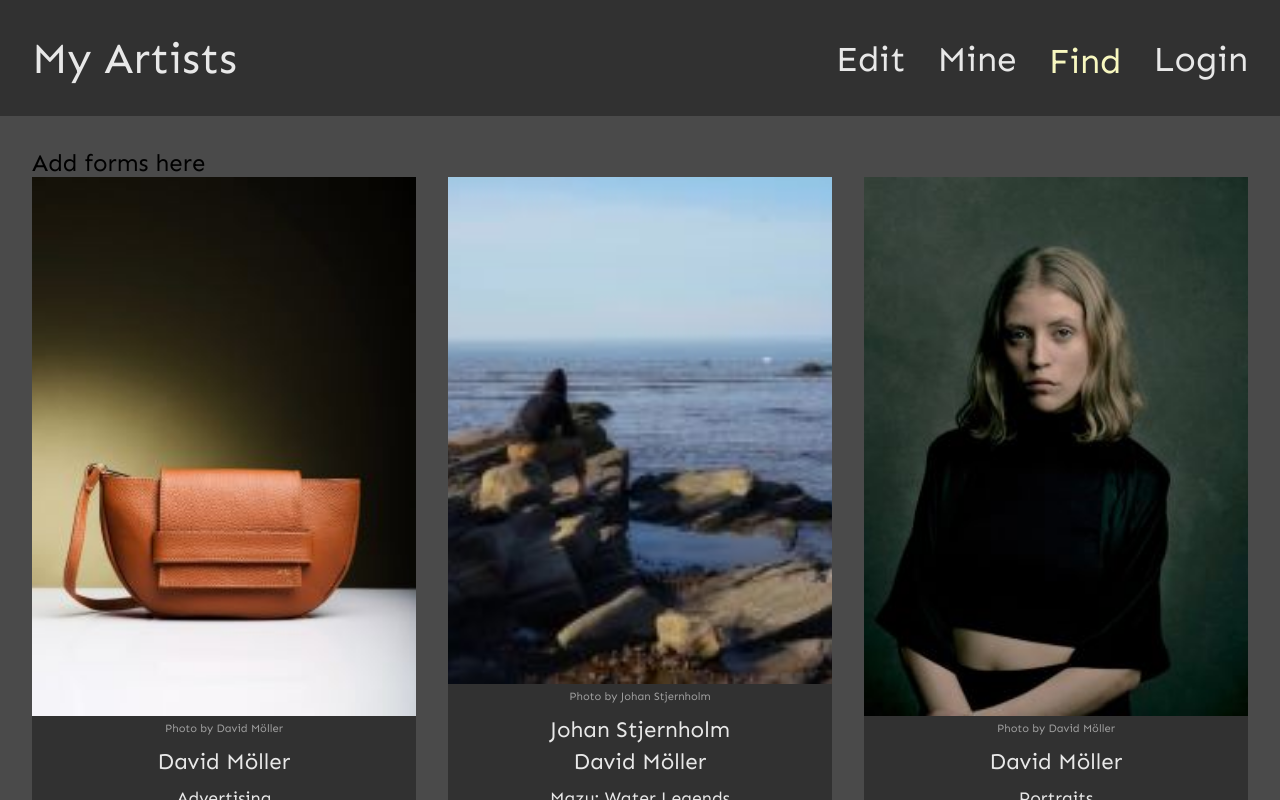
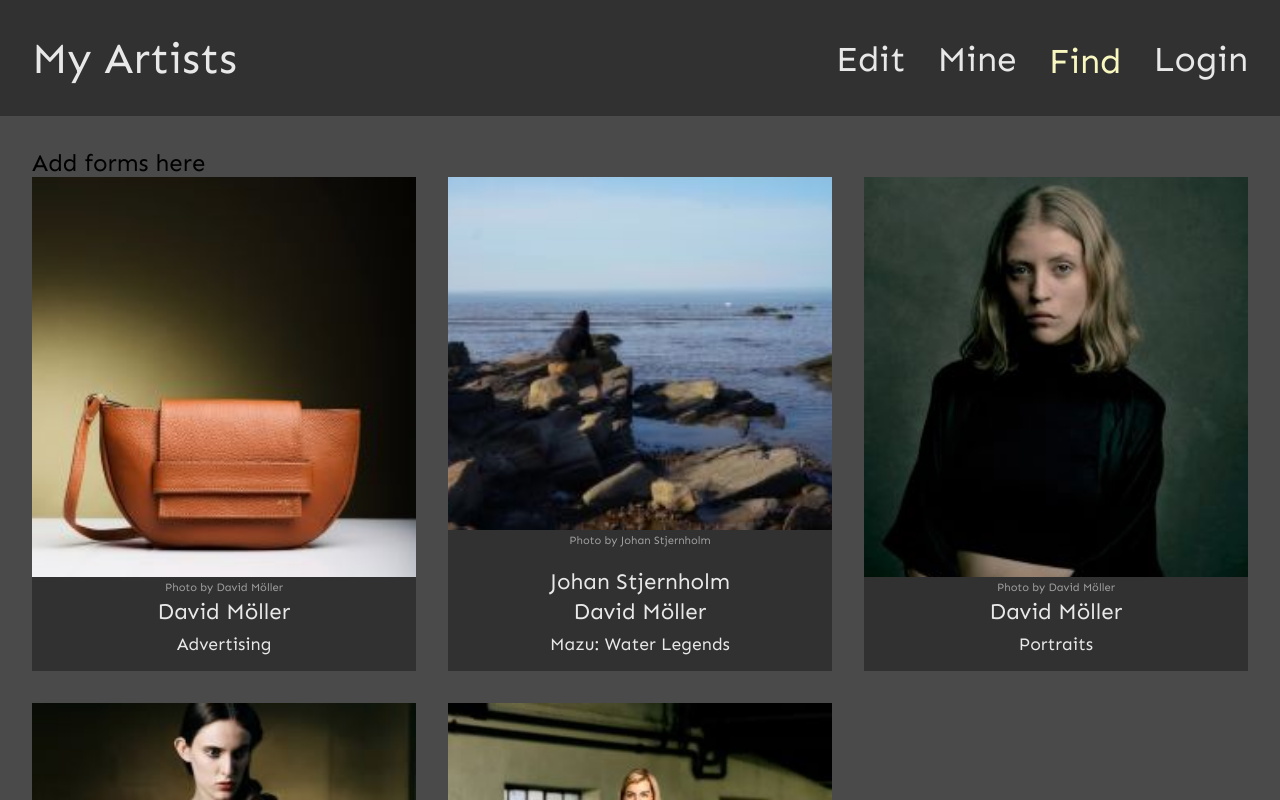
Before and after one commit to codeballet/myartists, a React (Vite) app: page /find in a window 1280 px wide. Shown: the top 800 px of the page. Built offline with nearby package versions, Linux system fonts and the light colour scheme.

Commit message:
style: Fine tune Card Figure heights

```diff
--- a/src/styles/FindPage.css
+++ b/src/styles/FindPage.css
@@ -19,6 +19,8 @@
                 flex-direction: column;
                 align-items: center;
                 flex-grow: 1;
+                max-height: 25rem;
+                gap: 0.2rem;
 
                 img {
                     width: 100%;
@@ -30,7 +32,6 @@
                     color: var(--color-grey-light);
                     font-size: 0.7rem;
                     opacity: 0.6;
-                    margin-top: 0.3rem;
                 }
             }
 
@@ -38,8 +39,8 @@
                 display: flex;
                 flex-direction: column;
                 align-items: center;
-                gap: 0.8rem;
-                margin: 0 0.5rem 1rem 0.5rem;
+                gap: 0.5rem;
+                margin: 0.5rem 1rem 1rem 1rem;
 
                 .card-artists,
                 .card-work {
@@ -51,7 +52,7 @@
                     flex-direction: column;
                     align-items: center;
                     font-size: 1.4rem;
-                    gap: 0.3rem;
+                    gap: 0.2rem;
                 }
 
                 .card-work {
```
